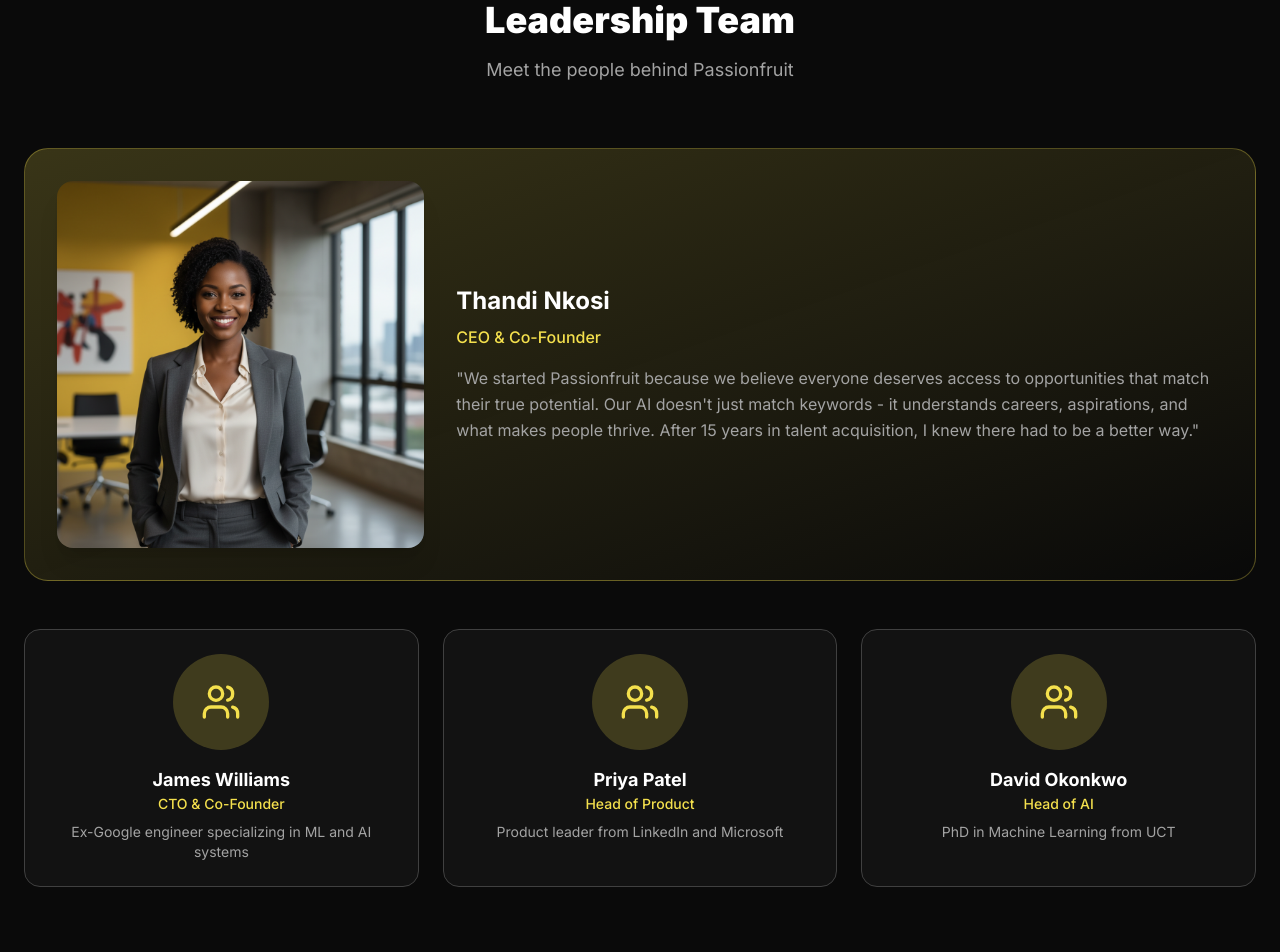
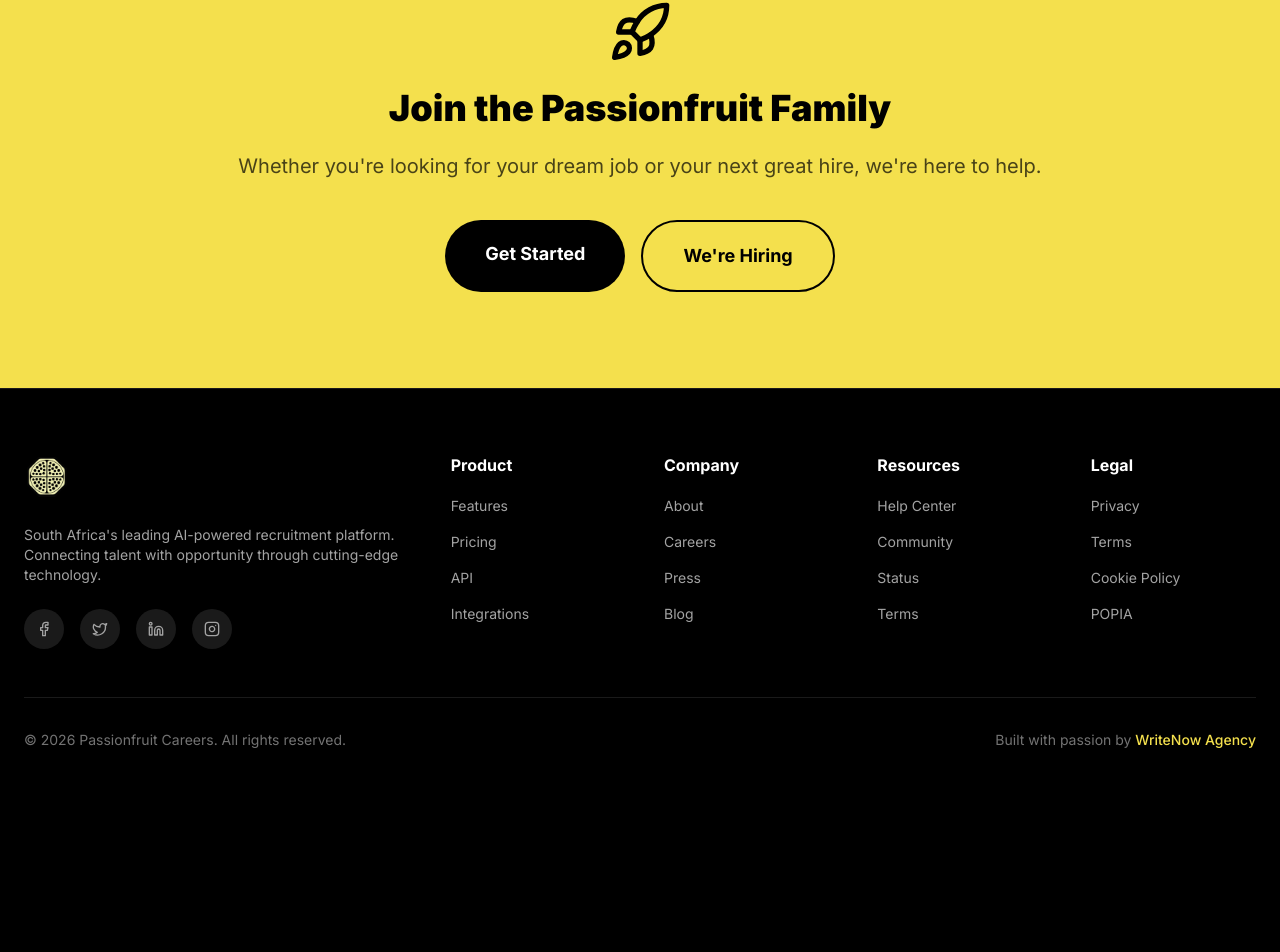
Before and after one commit to Mokgadi-Julius/passionfruit-careers-website, a React (Vite) app: page /about in a window 1280 px wide. Shown: the part 3419-4371 px from the top of the page. After the commit the page ends 4233 px from the top, so only its background shows below. Built offline with nearby package versions, Linux system fonts and the light colour scheme.

Commit message:
fix: remove leadership team section from About page

```diff
--- a/src/pages/About.tsx
+++ b/src/pages/About.tsx
@@ -9,7 +9,7 @@
 
 // Import images
 import aboutHero from '../assets/generated/hero-about.png';
-import aboutFounder from '../assets/generated/testimonial-precious.png';
+
 import aboutValues from '../assets/generated/success-hired.png';
 
 const About = () => {
@@ -43,12 +43,7 @@
     { value: '25K+', label: 'Jobs Filled' },
   ];
 
-  const team = [
-    { name: 'Thandi Nkosi', role: 'CEO & Co-Founder', bio: 'Former HR Director with 15 years in talent acquisition' },
-    { name: 'James Williams', role: 'CTO & Co-Founder', bio: 'Ex-Google engineer specializing in ML and AI systems' },
-    { name: 'Priya Patel', role: 'Head of Product', bio: 'Product leader from LinkedIn and Microsoft' },
-    { name: 'David Okonkwo', role: 'Head of AI', bio: 'PhD in Machine Learning from UCT' },
-  ];
+
 
   const timeline = [
     { year: '2022', event: 'Passionfruit founded in Cape Town' },
@@ -225,68 +220,7 @@
         </div>
       </section>
 
-      {/* Team */}
-      <section className="py-24 bg-gray-900">
-        <div className="max-w-7xl mx-auto px-6">
-          <motion.div
-            initial={{ opacity: 0, y: 30 }}
-            whileInView={{ opacity: 1, y: 0 }}
-            viewport={{ once: true }}
-            className="text-center mb-16"
-          >
-            <h2 className="text-4xl font-black text-white mb-4">Leadership Team</h2>
-            <p className="text-gray-400 text-lg">Meet the people behind Passionfruit</p>
-          </motion.div>
 
-          {/* Featured Founder */}
-          <motion.div
-            initial={{ opacity: 0, y: 20 }}
-            whileInView={{ opacity: 1, y: 0 }}
-            viewport={{ once: true }}
-            className="bg-gradient-to-br from-primary/20 to-transparent border border-primary/30 rounded-3xl p-8 mb-12"
-          >
-            <div className="grid md:grid-cols-3 gap-8 items-center">
-              <div className="md:col-span-1">
-                <img
-                  src={aboutFounder}
-                  alt="Thandi Nkosi - CEO & Co-Founder"
-                  className="rounded-2xl w-full shadow-xl"
-                />
-              </div>
-              <div className="md:col-span-2">
-                <h3 className="text-white font-bold text-2xl mb-2">Thandi Nkosi</h3>
-                <div className="text-primary font-medium mb-4">CEO & Co-Founder</div>
-                <p className="text-gray-400 leading-relaxed">
-                  "We started Passionfruit because we believe everyone deserves access to opportunities that match their true potential.
-                  Our AI doesn't just match keywords - it understands careers, aspirations, and what makes people thrive.
-                  After 15 years in talent acquisition, I knew there had to be a better way."
-                </p>
-              </div>
-            </div>
-          </motion.div>
-
-          <div className="grid md:grid-cols-2 lg:grid-cols-3 gap-6">
-            {team.slice(1).map((member, i) => (
-              <motion.div
-                key={i}
-                initial={{ opacity: 0, y: 20 }}
-                whileInView={{ opacity: 1, y: 0 }}
-                viewport={{ once: true }}
-                transition={{ delay: i * 0.1 }}
-                whileHover={{ y: -5 }}
-                className="bg-gray-800/50 border border-gray-700 rounded-2xl p-6 text-center hover:border-primary/50 transition-all"
-              >
-                <div className="w-24 h-24 bg-primary/20 rounded-full mx-auto mb-4 flex items-center justify-center">
-                  <Users className="w-10 h-10 text-primary" />
-                </div>
-                <h3 className="text-white font-bold text-lg">{member.name}</h3>
-                <div className="text-primary font-medium text-sm mb-2">{member.role}</div>
-                <p className="text-gray-400 text-sm">{member.bio}</p>
-              </motion.div>
-            ))}
-          </div>
-        </div>
-      </section>
 
       {/* CTA */}
       <section className="py-24 bg-primary">
```
